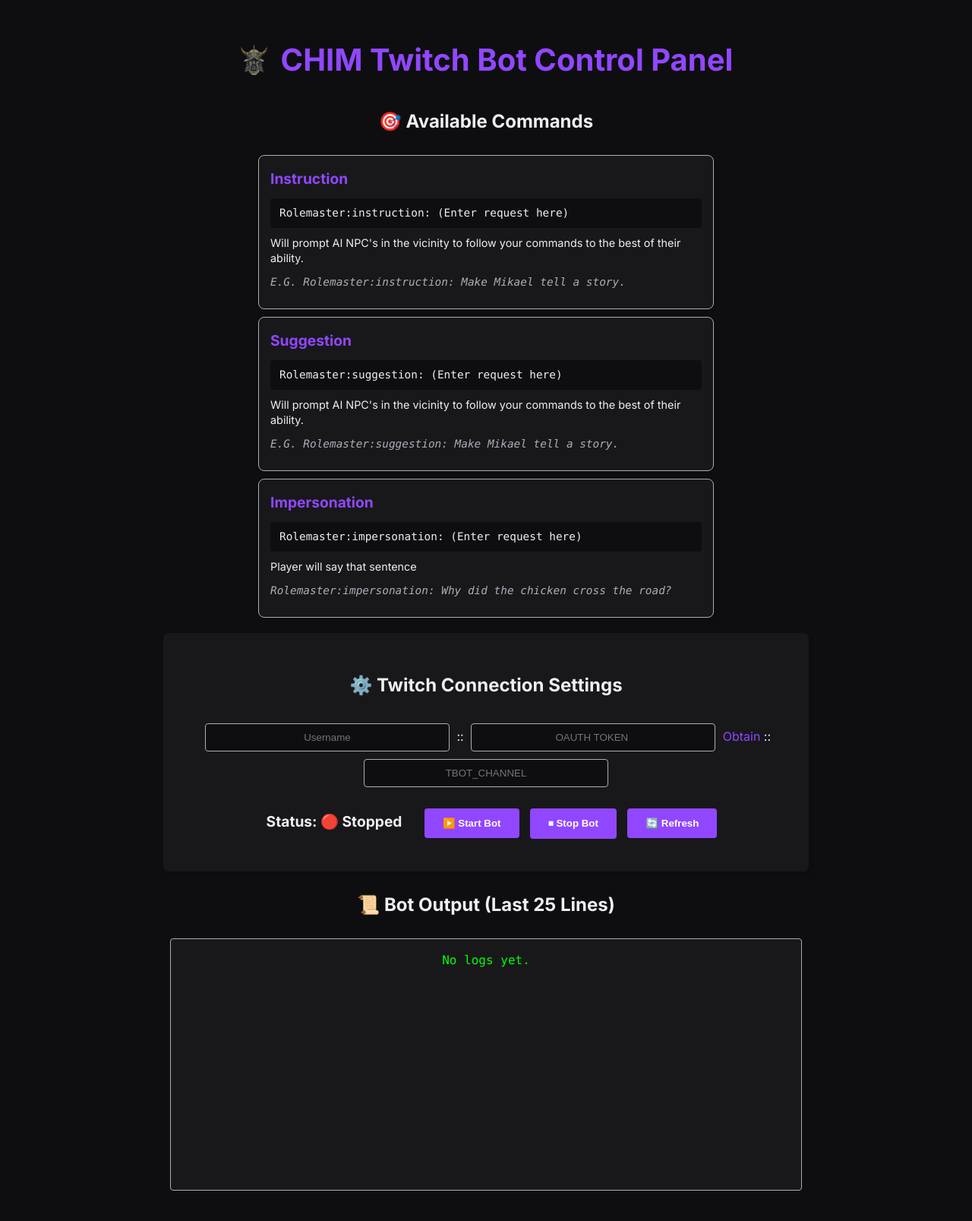
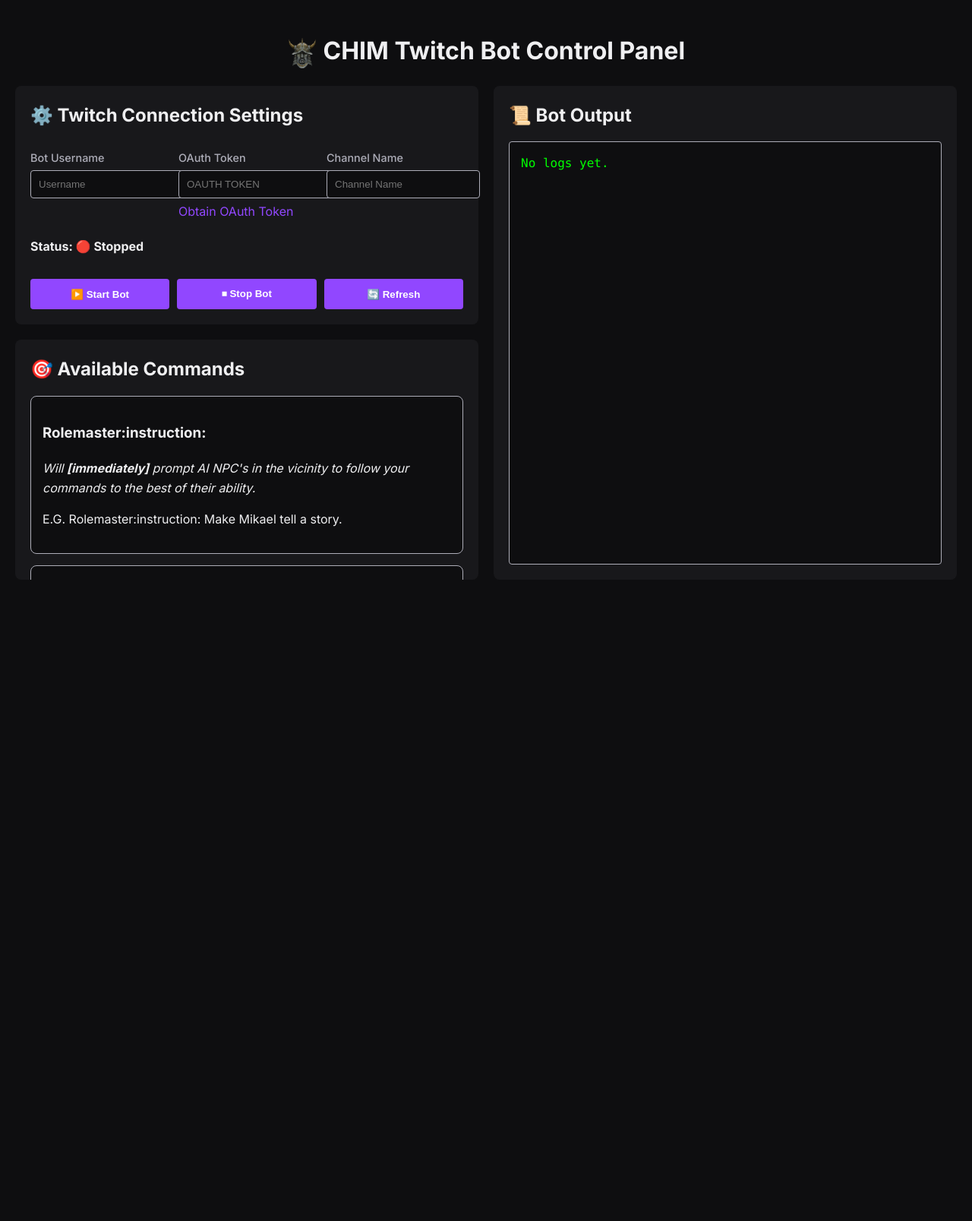
Before and after one commit to Dwemer-Dynamics/CHIM-Twitch-Bot, a PHP site: page / in a window 1280 px wide. Shown: the whole page at 76% size. After the commit the page ends 763 px from the top, so only its background shows below. Run offline with PHP 8.4, Linux system fonts and the light colour scheme.

Commit message:
layout rework

```diff
--- a/index.php
+++ b/index.php
@@ -91,44 +91,59 @@ $log_content = file_exists($log_file) ? array_slice(file($log_file), -25) : [];
 <body>
     <h1><img src="images/ClavicusVileMask.png" alt="Clavicus Vile Mask" class="title-icon"> CHIM Twitch Bot Control Panel</h1>
 
+    <div class="page-grid">
+        <div class="connection-settings">
+            <form method="post">
+                <h2>⚙️ Twitch Connection Settings</h2>
+                <div class="input-group">
+                    <div class="input-container">
+                        <label for="username">Bot Username</label>
+                        <input type="text" id="username" name="tbot_username" placeholder="Username" value="<?= htmlspecialchars($env_vars['TBOT_USERNAME'] ?? '') ?>" required>
+                    </div>
+                    <div class="input-container">
+                        <label for="oauth">OAuth Token</label>
+                        <input type="password" id="oauth" name="tbot_oauth" placeholder="OAUTH TOKEN" value="<?= htmlspecialchars($env_vars['TBOT_OAUTH'] ?? '') ?>" required>
+                        <a href="https://twitchtokengenerator.com/" target="_blank">Obtain OAuth Token</a>
+                    </div>
+                    <div class="input-container">
+                        <label for="channel">Channel Name</label>
+                        <input type="text" id="channel" name="tbot_channel" placeholder="Channel Name" value="<?= htmlspecialchars($env_vars['TBOT_CHANNEL'] ?? '') ?>" required>
+                    </div>
+                </div>
+                <p class="status">Status: <?= $is_running ? "🟢 Running" : "🔴 Stopped" ?></p>
+                <div class="button-group">
+                    <button type="submit" name="action" value="start">▶️ Start Bot</button>
+                    <button type="submit" name="action" value="stop">⏹ Stop Bot</button>
+                    <button type="submit" name="action" value="refresh">🔄 Refresh</button>
+                </div>
+            </form>
+        </div>
+
         <div class="commands-section">
             <h2>🎯 Available Commands</h2>
             <div class="command-card">
-            <h3>Instruction</h3>
-            <p class="command-format">Rolemaster:instruction: (Enter request here)</p>
-            <p class="command-description">Will prompt AI NPC's in the vicinity to follow your commands to the best of their ability.</p>
+                <h3>Rolemaster:instruction:</h3>
+                <p class="command-description"><i>Will <b>[immediately]</b> prompt AI NPC's in the vicinity to follow your commands to the best of their ability.</i></p>
                 <p class="command-example">E.G. Rolemaster:instruction: Make Mikael tell a story.</p>
             </div>
             <div class="command-card">
-            <h3>Suggestion</h3>
-            <p class="command-format">Rolemaster:suggestion:  (Enter request here)</p>
-            <p class="command-description">Will prompt AI NPC's in the vicinity to follow your commands to the best of their ability.</p>
+                <h3>Rolemaster:suggestion:</h3>
+                <p class="command-description"><i>Will <b>[eventually during the next pause in AI conversation] </b> prompt AI NPC's in the vicinity to follow your commands to the best of their ability.</i></p>
                 <p class="command-example">E.G. Rolemaster:suggestion: Make Mikael tell a story.</p>
             </div>
             <div class="command-card">
-            <h3>Impersonation</h3>
-            <p class="command-format">Rolemaster:impersonation:  (Enter request here)</p>
-            <p class="command-description">Player will say that sentence</p>
+                <h3>Rolemaster:impersonation:</h3>
+                <p class="command-description"><i>The player character will repeat what is entered.</i></p>
                 <p class="command-example">Rolemaster:impersonation: Why did the chicken cross the road?</p>
             </div>
         </div>
 
-    <form method="post">
-        <h2>⚙️ Twitch Connection Settings</h2>
-        <input type="text" name="tbot_username" placeholder="Username" value="<?= htmlspecialchars($env_vars['TBOT_USERNAME'] ?? '') ?>" required> ::
-        <input type="text" name="tbot_oauth" placeholder="OAUTH TOKEN " value="<?= htmlspecialchars($env_vars['TBOT_OAUTH'] ?? '') ?>" required> <a href="https://twitchtokengenerator.com/" target="_blank">Obtain</a> ::
-        <input type="text" name="tbot_channel" placeholder="TBOT_CHANNEL" value="<?= htmlspecialchars($env_vars['TBOT_CHANNEL'] ?? '') ?>" required><br>
-
-        <p class="status">Status: <?= $is_running ? "🟢 Running" : "🔴 Stopped" ?></p>
-
-        <button type="submit" name="action" value="start">▶️ Start Bot</button>
-        <button type="submit" name="action" value="stop">⏹ Stop Bot</button>
-        <button type="submit" name="action" value="refresh">🔄 Refresh</button>
-    </form>
-
-    <h2>📜 Bot Output (Last 25 Lines)</h2>
+        <div class="log-section">
+            <h2>📜 Bot Output</h2>
             <div class="log-box">
                 <?= !empty($log_content) ? implode("<br>", $log_content) : "No logs yet." ?>
             </div>
+        </div>
+    </div>
 </body>
 </html>
--- a/main.css
+++ b/main.css
@@ -13,72 +13,110 @@ body {
     margin: 0;
     padding: 20px;
     line-height: 1.6;
-    text-align: center;
+    min-height: 100vh;
+    display: grid;
+    grid-template-rows: auto 1fr;
+}
+
+.page-grid {
+    display: grid;
+    grid-template-columns: 1fr 1fr;
+    grid-template-rows: auto 1fr;
+    gap: 20px;
+    height: calc(100vh - 150px);
+}
+
+.connection-settings {
+    grid-column: 1;
+    grid-row: 1;
+    background-color: var(--twitch-darker);
+    border-radius: 8px;
+    padding: 20px;
+}
+
+.commands-section {
+    grid-column: 1;
+    grid-row: 2;
+    background-color: var(--twitch-darker);
+    border-radius: 8px;
+    padding: 20px;
+    overflow-y: auto;
+    max-height: 100%;
+}
+
+.log-section {
+    grid-column: 2;
+    grid-row: 1 / span 2;
+    background-color: var(--twitch-darker);
+    border-radius: 8px;
+    padding: 20px;
+    display: flex;
+    flex-direction: column;
 }
 
 h1 {
-    color: var(--twitch-purple);
-    margin-bottom: 30px;
-    font-size: 2.5em;
     text-align: center;
-    display: flex;
-    align-items: center;
-    justify-content: center;
-    gap: 15px;
+    margin-bottom: 20px;
 }
 
 h2 {
     color: var(--twitch-light);
-    margin: 25px 0;
-    text-align: center;
-}
-
-.status {
-    font-size: 1.2em;
-    font-weight: bold;
-    padding: 10px 20px;
-    border-radius: 5px;
-    display: inline-block;
-    margin: 15px 0;
-    text-align: center;
+    margin: 0 0 15px 0;
+    text-align: left;
 }
 
 form {
-    background-color: var(--twitch-darker);
-    padding: 25px;
-    border-radius: 8px;
-    box-shadow: 0 4px 6px rgba(0, 0, 0, 0.1);
-    max-width: 800px;
-    margin: 0 auto;
-    text-align: center;
+    display: flex;
+    flex-direction: column;
+    gap: 10px;
+}
+
+.input-container {
+    display: flex;
+    flex-direction: column;
+    align-items: flex-start;
+    gap: 5px;
+}
+
+.input-container label {
+    font-size: 0.9em;
+    color: var(--twitch-gray);
+    font-weight: 500;
+}
+
+.input-group {
+    display: grid;
+    grid-template-columns: repeat(3, 1fr);
+    gap: 15px;
+    width: 100%;
 }
 
 input {
+    width: 100%;
+    min-width: 0;
     background-color: var(--twitch-dark);
     border: 1px solid var(--twitch-gray);
     color: var(--twitch-light);
     padding: 10px;
     border-radius: 4px;
-    width: 300px;
-    margin: 5px;
     transition: border-color 0.3s ease;
-    text-align: center;
 }
 
-input:focus {
-    outline: none;
-    border-color: var(--twitch-purple);
+.button-group {
+    display: flex;
+    gap: 10px;
+    margin-top: 10px;
 }
 
 button {
+    flex: 1;
     background-color: var(--twitch-purple);
     color: white;
     border: none;
-    padding: 12px 24px;
+    padding: 12px;
     border-radius: 4px;
     cursor: pointer;
     font-weight: bold;
-    margin: 5px;
     transition: background-color 0.3s ease;
 }
 
@@ -86,34 +124,40 @@ button:hover {
     background-color: #772CE8;
 }
 
+.command-card {
+    background-color: var(--twitch-dark);
+    border: 1px solid var(--twitch-gray);
+    border-radius: 8px;
+    padding: 15px;
+    margin-bottom: 15px;
+}
+
+.command-card:last-child {
+    margin-bottom: 0;
+}
+
 .log-box {
-    background-color: var(--twitch-darker);
+    background-color: var(--twitch-dark);
     border: 1px solid var(--twitch-gray);
     border-radius: 4px;
     padding: 15px;
-    margin: 20px auto;
-    max-width: 800px;
     font-family: 'Consolas', monospace;
     color: #00ff00;
-    text-align: center;
-    height: 300px;
+    flex: 1;
     overflow-y: auto;
 }
 
-.log-box br {
-    display: block;
-    content: "";
-    margin: 5px 0;
+.status {
+    font-weight: bold;
+    margin: 10px 0;
 }
 
 a {
     color: var(--twitch-purple);
     text-decoration: none;
-    transition: color 0.3s ease;
 }
 
 a:hover {
-    color: #772CE8;
     text-decoration: underline;
 }
 
@@ -135,57 +179,6 @@ a:hover {
     background: #772CE8;
 }
 
-.commands-section {
-    max-width: 600px;
-    margin: 20px auto;
-    text-align: left;
-}
-
-.command-card {
-    background-color: var(--twitch-darker);
-    border: 1px solid var(--twitch-gray);
-    border-radius: 8px;
-    padding: 15px;
-    margin: 10px 0;
-    box-shadow: 0 2px 4px rgba(0, 0, 0, 0.1);
-    transition: transform 0.3s ease;
-}
-
-.command-card:hover {
-    transform: translateY(-2px);
-}
-
-.command-card h3 {
-    color: var(--twitch-purple);
-    margin: 0 0 10px 0;
-    font-size: 1.2em;
-}
-
-.command-format {
-    background-color: var(--twitch-dark);
-    padding: 8px 12px;
-    border-radius: 4px;
-    font-family: 'Consolas', monospace;
-    color: var(--twitch-light);
-    margin: 8px 0;
-    font-size: 0.9em;
-}
-
-.command-description {
-    color: var(--twitch-light);
-    margin: 10px 0;
-    line-height: 1.4;
-    font-size: 0.9em;
-}
-
-.command-example {
-    color: var(--twitch-gray);
-    font-style: italic;
-    margin: 8px 0;
-    font-family: 'Consolas', monospace;
-    font-size: 0.9em;
-}
-
 .title-icon {
     width: 40px;
     height: 40px;
```
Lines whose indentation alone changed are shown as unchanged.
